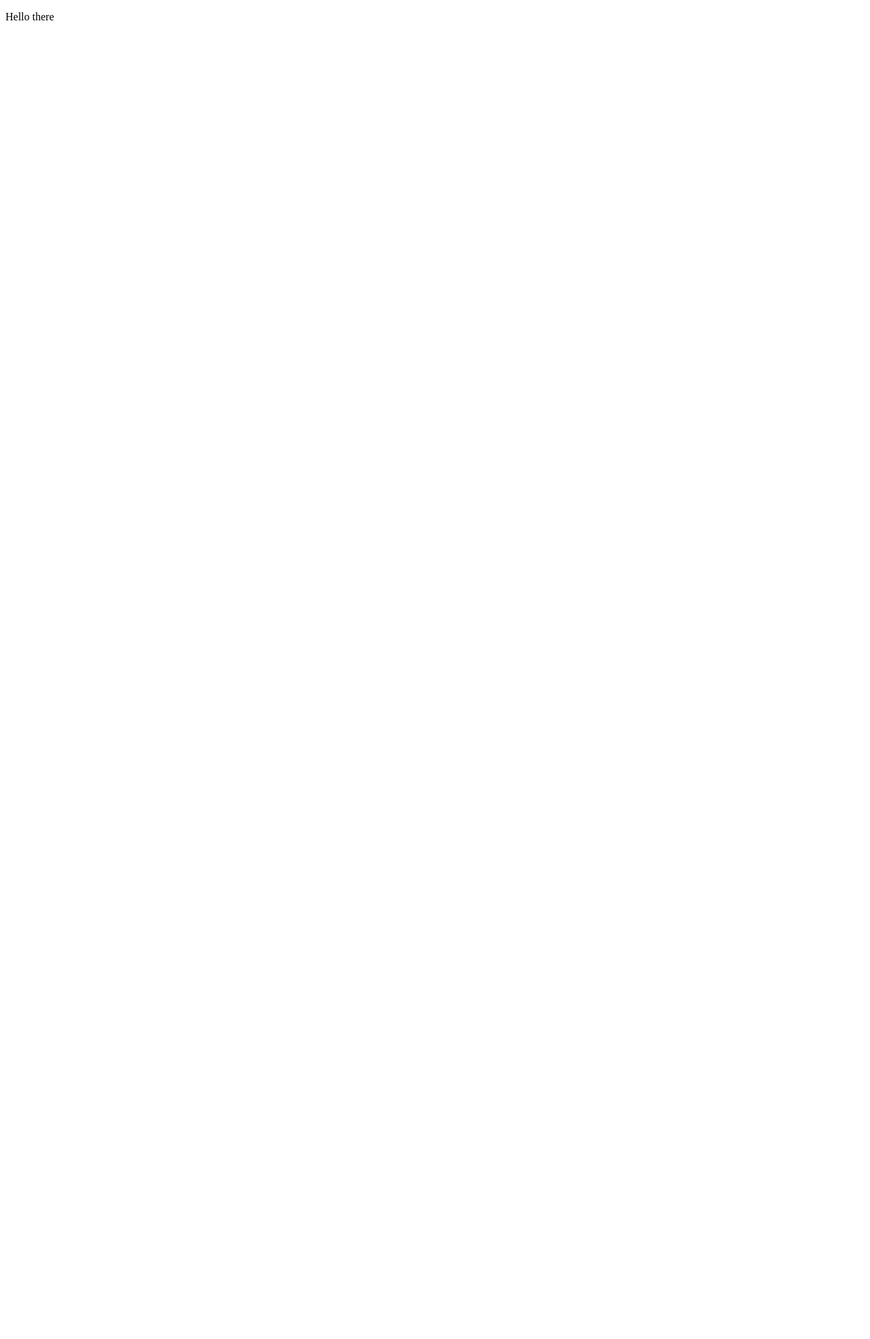
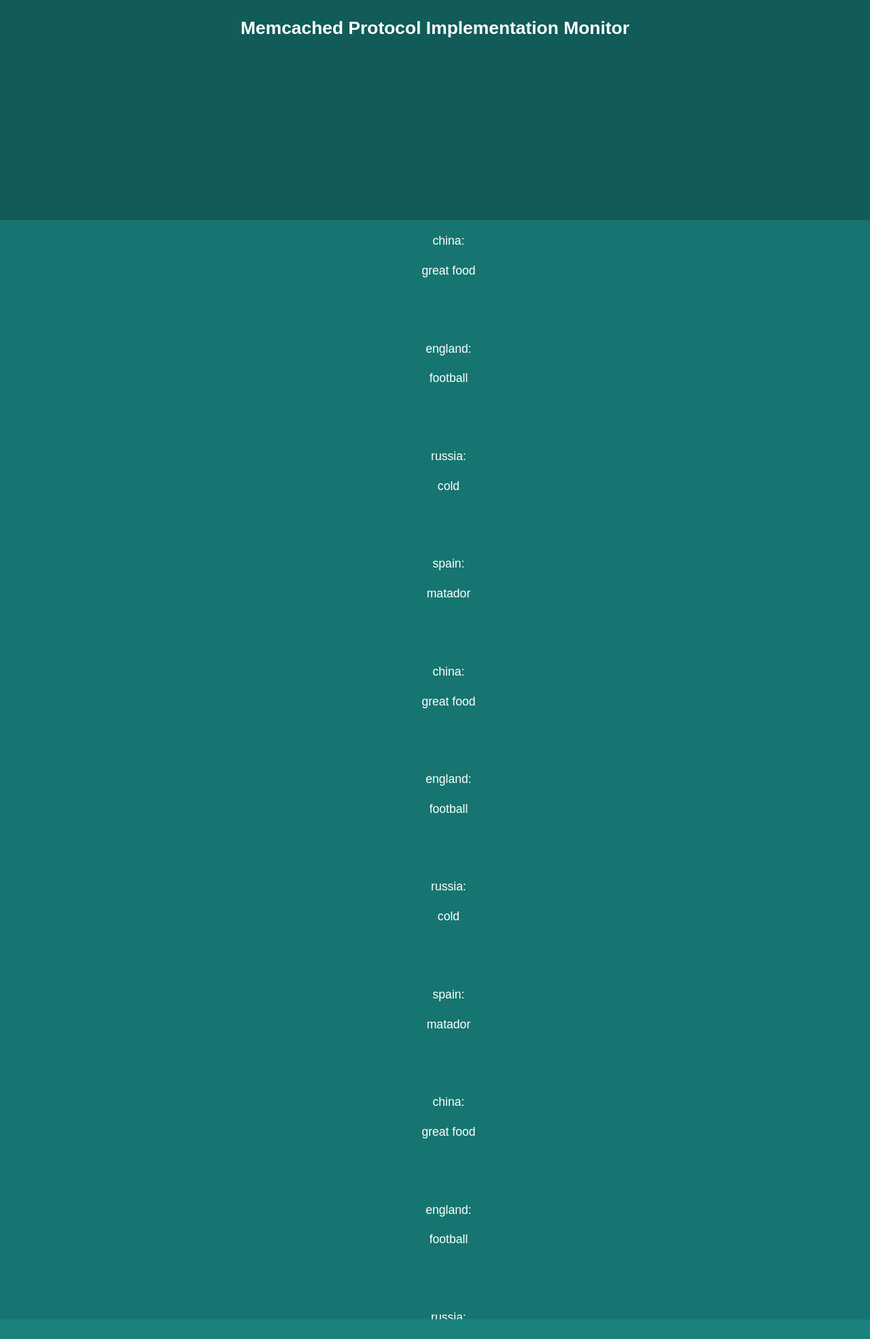
Before and after one commit to DaHogie/memcachedImplementation, a Flask app: page / in a window 1280 px wide. Before the commit the part shown is almost empty. Shown: the top 1970 px of the page at 68% size. Run offline with Flask 2, Linux system fonts and the light colour scheme; parts of the project's set-up code (start-up, migrations or seed data) failed here and were passed over; some libraries are stand-ins or nearby versions.

Commit message:
Add base for UI rendering of keys and values

```diff
--- a/frontendserver.py
+++ b/frontendserver.py
@@ -23,8 +23,58 @@ app.config['ENV'] = 'development'
 # a route where we will display a welcome message via an HTML template
 @app.route("/")
 def hello():
-    message = "Hello, World"
-    return render_template('monitoring_page.html', message=message)
+    keys = [
+        {
+            'keyName': 'china',
+            'value': 'great food',
+        },
+        {
+            'keyName': 'england',
+            'value': 'football'
+        },
+        {
+            'keyName': 'russia',
+            'value': 'cold'
+        },
+        {
+            'keyName': 'spain',
+            'value': 'matador'
+        },
+        {
+            'keyName': 'china',
+            'value': 'great food',
+        },
+        {
+            'keyName': 'england',
+            'value': 'football'
+        },
+        {
+            'keyName': 'russia',
+            'value': 'cold'
+        },
+        {
+            'keyName': 'spain',
+            'value': 'matador'
+        },
+        {
+            'keyName': 'china',
+            'value': 'great food',
+        },
+        {
+            'keyName': 'england',
+            'value': 'football'
+        },
+        {
+            'keyName': 'russia',
+            'value': 'cold'
+        },
+        {
+            'keyName': 'spain',
+            'value': 'matador'
+        },
+    ]
+    print(app.config['DATABASE_FILE'])
+    return render_template('monitoring_page.html', keys=keys)
 
 
 def create_connection(db_file):
@@ -77,7 +127,8 @@ def main():
 
     getAllKeys(databaseFile)
 
-    # app.run(debug=True, host='0.0.0.0', port=8000)
+    app.config['DATABASE_FILE'] = databaseFile
+    app.run(debug=True, host='0.0.0.0', port=8000)
 
 if __name__ == "__main__":
     main()
--- /dev/null
+++ b/static/monitoring_gui.js
@@ -0,0 +1,44 @@
+'use strict';
+
+const e = React.createElement;
+
+function ListItem(props) {
+
+    const [visibility, setVisibility] = React.useState(true)
+
+    return <li><div><p onClick={() => setVisibility(!visibility)}>{props.keyName}: </p><p style={{display: visibility ? 'block': 'none'}}>{props.value}</p></div></li>;
+}
+
+class KeyList extends React.Component {
+  constructor(props) {
+    super(props);
+    this.state = {
+      keyList: props.keyList
+    };
+  }
+
+  render() {
+    let displayList
+    if (this.state.keyList.length > 0) {
+      displayList = <ul>
+            {this.state.keyList.map((item) =>
+              <ListItem
+                key={item.keyName}
+                keyName={item.keyName}
+                value={item.value}
+              />
+            )}
+      </ul>;
+    } else {
+      displayList = <p>There aren't any keys stored in the memcached database</p>
+    }
+
+
+    return (
+      <div>{displayList}</div>
+    );
+  }
+}
+
+const domContainer = document.querySelector('#react-component');
+ReactDOM.render(<KeyList keyList={keyValuePairs}/>, domContainer);
--- /dev/null
+++ b/static/monitoring_styles.css
@@ -0,0 +1,71 @@
+
+/* Core Styles */
+body {
+    margin: 0px;
+    overflow-y: auto;
+
+    color: white;
+
+    font-family: Avenir, sans-serif;
+    font-size: 1.1em;
+    line-height: 1.5;
+
+    text-align: center;
+
+    --header-font-size: 2.5em;
+    --content-font-size: 1em;
+}
+
+ul {
+    list-style: none;
+}
+
+li {
+    margin-bottom: 5em;
+}
+
+.grid-container {
+    display: grid;
+    grid-template-columns: 1fr;
+    grid-template-rows: 2fr 10fr 1fr;
+    grid-template-areas:
+        "header"
+        "key-list"
+        "footer";
+    height: 100vh;
+}
+
+.header {
+    background: #115C58;
+    grid-area: header;
+}
+
+.key-list {
+    background: #167570;
+    grid-area: key-list;
+    overflow-y: auto;
+}
+
+.footer {
+    background: #19827D;
+}
+
+/* warn against lack of browser support */
+
+.nope {
+    display: block;
+    color: white;
+    background: orange;
+    text-align: center;
+    padding: 10px;
+    position: absolute;
+    top: 0;
+    left: 0;
+    right: 0;
+}
+
+@supports (display: grid) {
+    .nope {
+        display: none;
+    }
+}
--- a/templates/monitoring_page.html
+++ b/templates/monitoring_page.html
@@ -3,6 +3,7 @@
   <head>
     <meta charset="utf-8">
     <link rel="shortcut icon" href="/favicon.ico">
+    <link rel="stylesheet" href="{{ url_for('static', filename='monitoring_styles.css') }}">
     <meta name="viewport" content="width=device-width, initial-scale=1, shrink-to-fit=no">
     <meta name="theme-color" content="#000000">
     <title>Memcached Monitoring</title>
@@ -11,8 +12,15 @@
     <noscript>
       You need to enable JavaScript to run this app.
     </noscript>
-    <div id="root"></div>
-    <div><p>Hello there</p></div>
+    <!-- <div id="root"></div> -->
+    <section class="grid-container">
+        <div class="header">
+            <h1>Memcached Protocol Implementation Monitor</h1>
+        </div>
+        <div id="react-component" class="key-list"></div>
+        <div class="footer"></div>
+    </section>
+    <span class="nope">🚫 &nbsp; Sorry, but CSS Grid is unsupported in your browser.</span>
     <!-- Google API JavaScript Client -->
     <!--
       This HTML file is a template.
@@ -24,5 +32,25 @@
       To begin the development, run `npm start` or `yarn start`.
       To create a production bundle, use `npm run build` or `yarn build`.
     -->
+
+    <!-- Load React. -->
+    <!-- Note: when deploying, replace "development.js" with "production.min.js". -->
+    <script src="https://unpkg.com/react@16/umd/react.development.js" crossorigin></script>
+    <script src="https://unpkg.com/react-dom@16/umd/react-dom.development.js" crossorigin></script>
+    <script src="https://unpkg.com/babel-standalone@6/babel.min.js"></script>
+
+
+    <script type="text/javascript">
+        const keyValuePairs = [
+            {% for key in keys %}
+                {
+                    keyName: '{{ key.keyName }}',
+                    value: '{{ key.value }}'
+                },
+            {% endfor %}
+        ]
+    </script>
+    <!-- Load our React component. -->
+    <script type="text/babel" src="{{ url_for('static', filename='monitoring_gui.js') }}" ></script>
   </body>
 </html>
```
